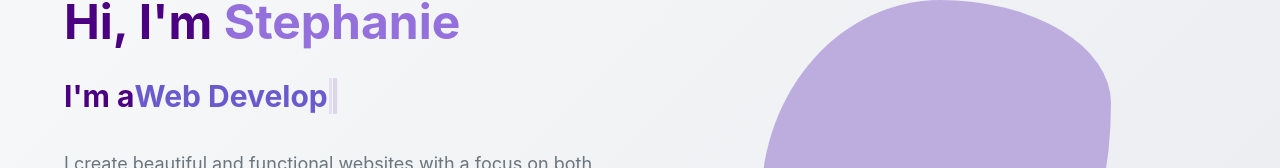
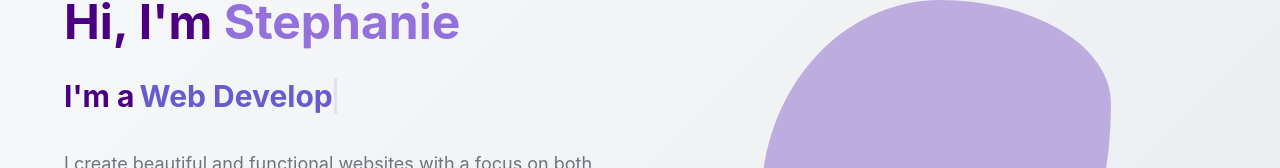
Before and after one commit to stephanuh/My-Awesome-Porfolio, a React (Vite) app in the folder client/: page / in a window 1280 px wide. Shown: the part 233-401 px from the top of the page. Built offline with nearby package versions, Linux system fonts and the light colour scheme.

Commit message:
fixed spacing

```diff
--- a/client/src/Banner.css
+++ b/client/src/Banner.css
@@ -51,6 +51,7 @@
   }
 
   .txt-rotate {
+    margin-left: 5px;
     color: var(--primary-dark);
   }
 
--- a/client/src/component/Banner.tsx
+++ b/client/src/component/Banner.tsx
@@ -48,8 +48,8 @@ const Banner = () => {
           <div className="banner-text">
             <h1>Hi, I'm <span className="highlight">Stephanie</span></h1>
             <h2>
-              I'm a <span className="txt-rotate">{text}</span>
-              <span className="cursor">|</span>
+              I'm a {' '}<span className="txt-rotate">{text}</span>
+              <span className="cursor"></span>
             </h2>
             <p>
               I create beautiful and functional websites with a focus on both
```
